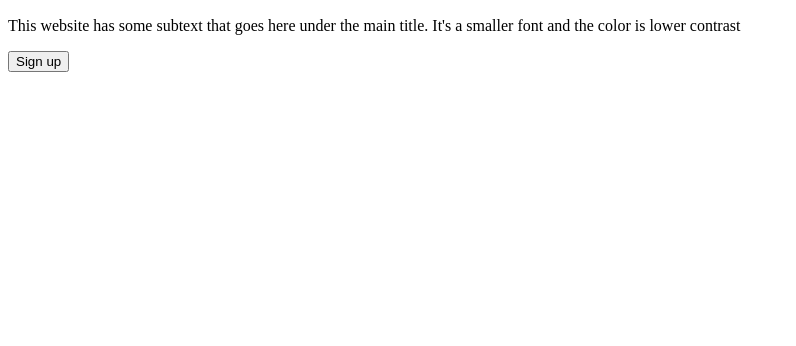
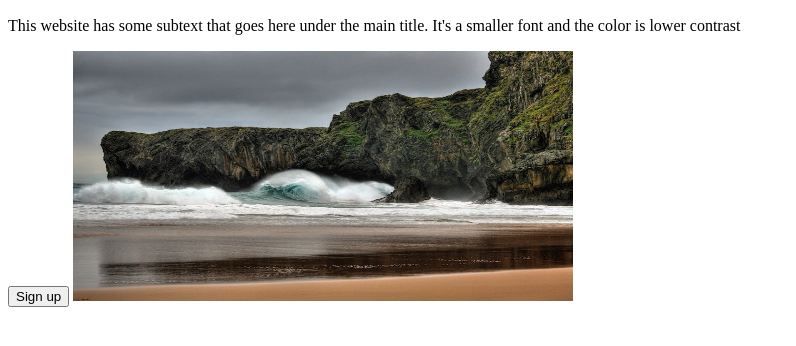
Before and after one commit to T3NZN/The-odin-project-landing-page, a plain HTML site: page index.html in a window 1280 px wide. Shown: the part 184-530 px from the top of the page, without its empty margins (0-796 px from the left). Drawn offline with Linux system fonts and the light colour scheme.

Commit message:
added some more elements and images to my html

```diff
--- a/index.html
+++ b/index.html
@@ -23,6 +23,12 @@
 					It's a smaller font and the color is lower contrast
 				</p>
 				<button class="button top">Sign up</button>
+				<img
+					src="./img/img-1.jpg"
+					alt="waves crashing against a rocky shoreline"
+					width="500"
+					height="250"
+				/>
 			</section>
 		</header>
 	</body>
```
